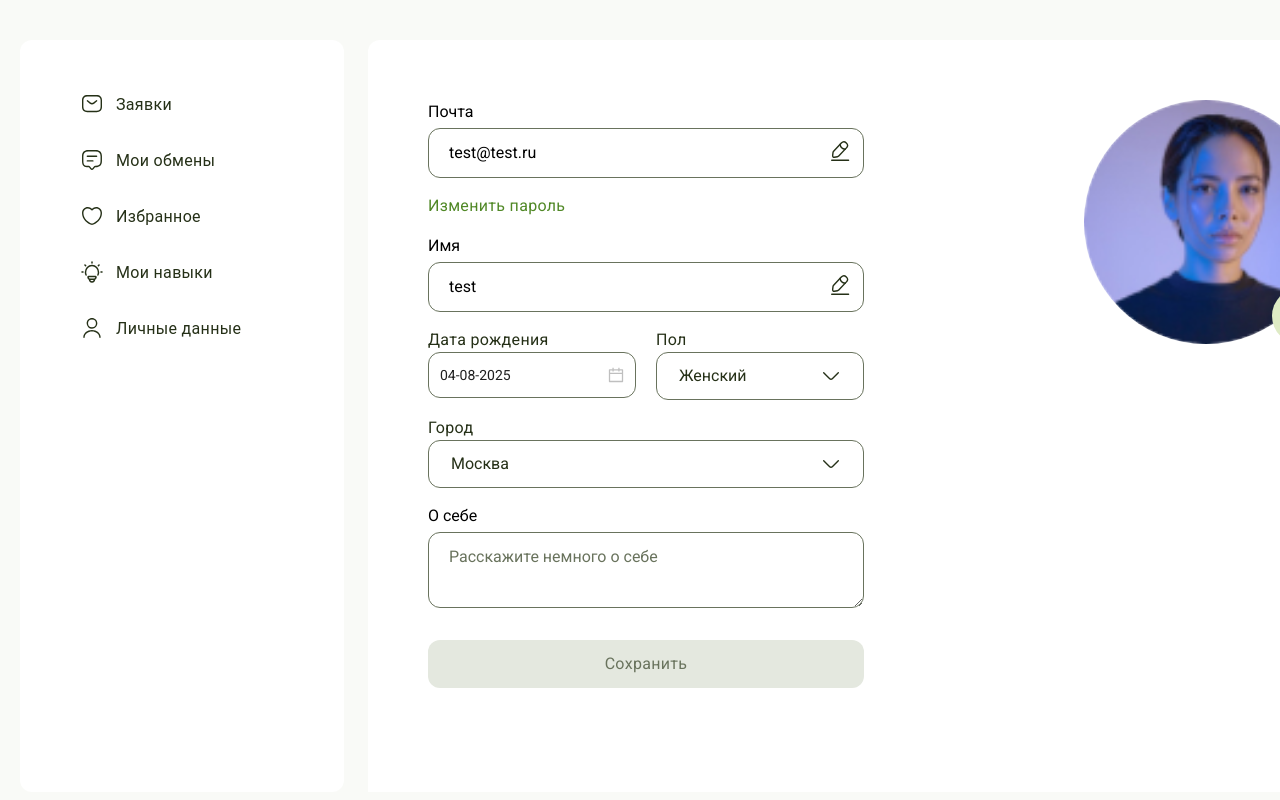
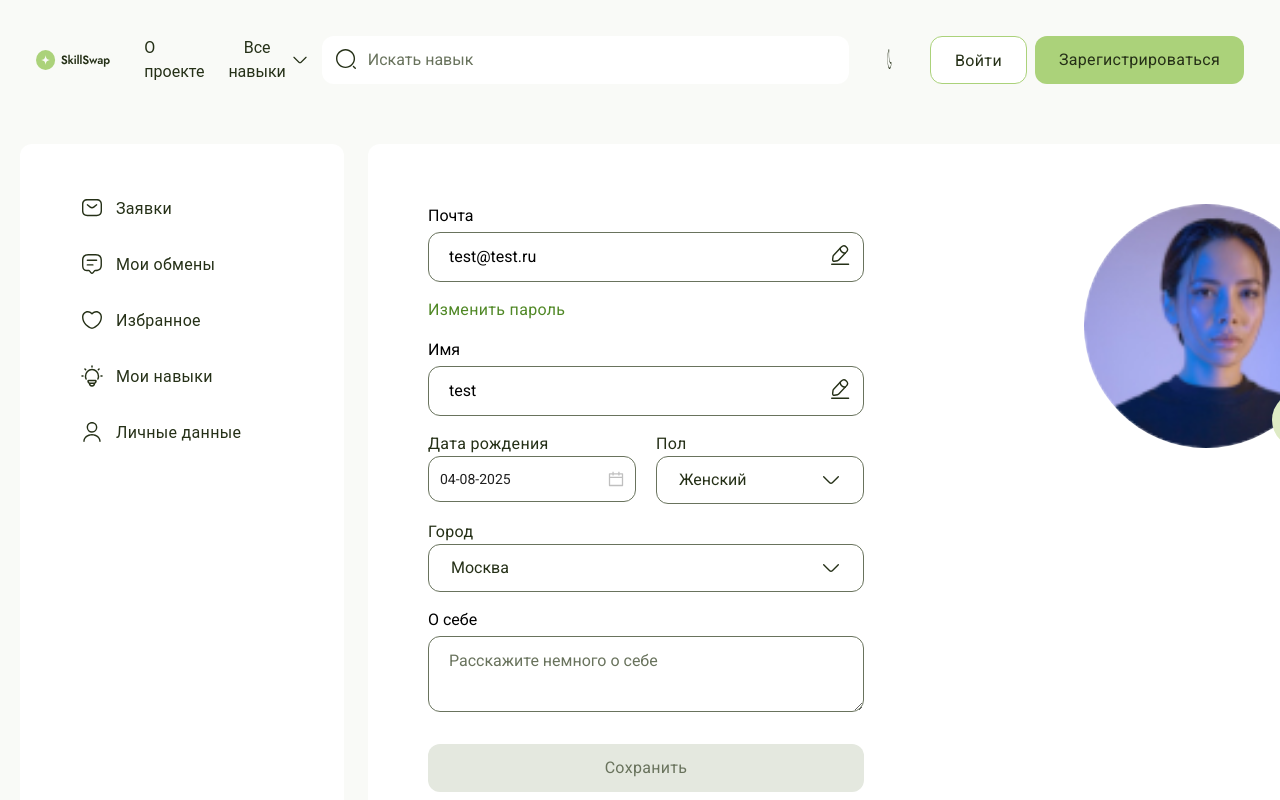
Before and after one commit to tanyanikitina176/SkillSwap, a React (Vite) app: page /profile in a window 1280 px wide. Shown: the top 800 px of the page. Built offline with nearby package versions, Linux system fonts and the light colour scheme.

Commit message:
feat: добавлены Header и Footer в ProfilePage

```diff
--- a/src/pages/ProfilePage/ProfilePage.module.css
+++ b/src/pages/ProfilePage/ProfilePage.module.css
@@ -1,3 +1,9 @@
+.profile_page__wrapper {
+  min-height: 100vh;
+  display: flex;
+  flex-direction: column;
+}
+
 .profile_page__container {
   display: flex;
   gap: 24px;
@@ -5,4 +11,5 @@
   width: 100%;
   margin: 0 auto;
   padding: 40px 20px;
+  flex: 1;
 }
--- a/src/pages/ProfilePage/ProfilePage.tsx
+++ b/src/pages/ProfilePage/ProfilePage.tsx
@@ -1,13 +1,19 @@
 import { ProfileMenu } from '../../widgets/Profile/ProfileMenu';
 import { ProfileInfo } from '../../widgets/Profile/profile-info';
+import { AppHeaderUI } from '../../widgets/Header/Header';
+import { Footer } from '../../widgets/Footer/Footer';
 import styles from './ProfilePage.module.css';
 import type { FC } from 'react';
 
 export const ProfilePage: FC = () => {
   return (
-    <div className={styles.profile_page__container}>
-      <ProfileMenu />
-      <ProfileInfo />
+    <div className={styles.profile_page__wrapper}>
+      <AppHeaderUI />
+      <main className={styles.profile_page__container}>
+        <ProfileMenu />
+        <ProfileInfo />
+      </main>
+      <Footer />
     </div>
   );
 };
```
